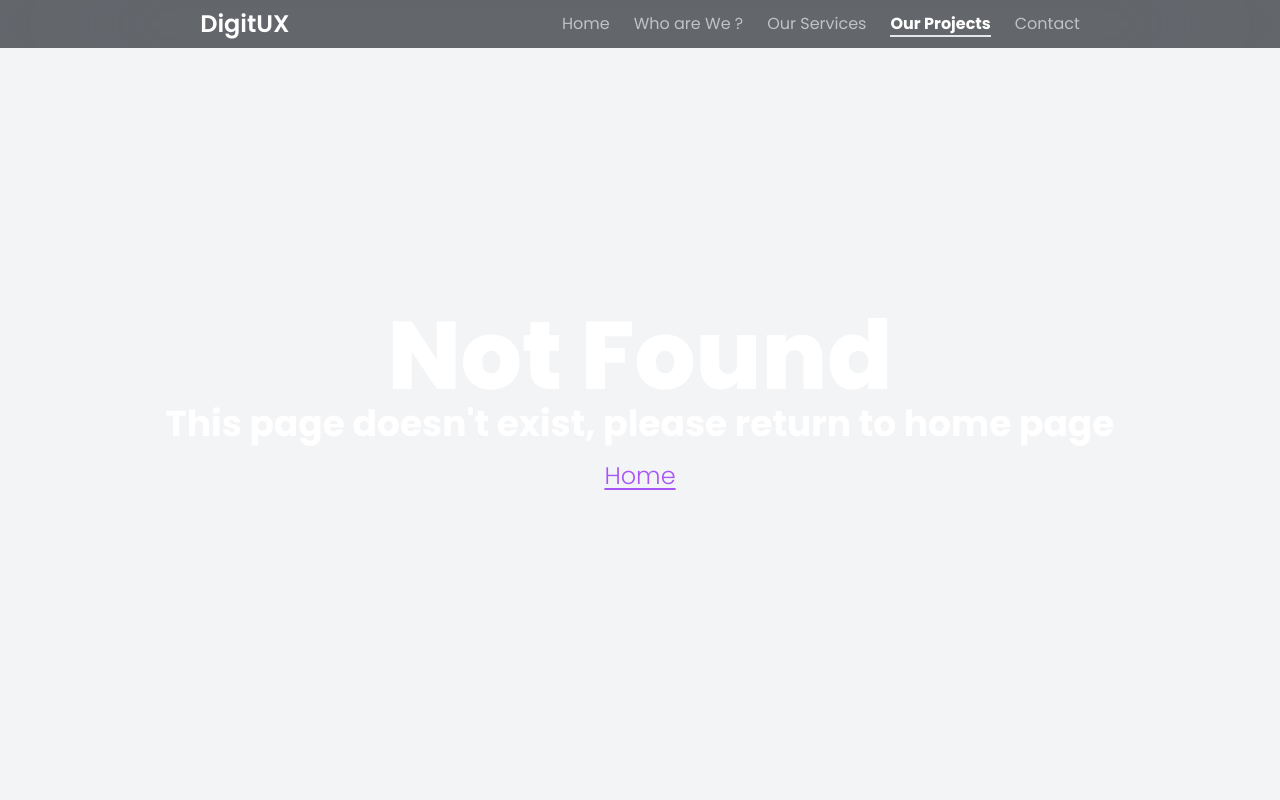
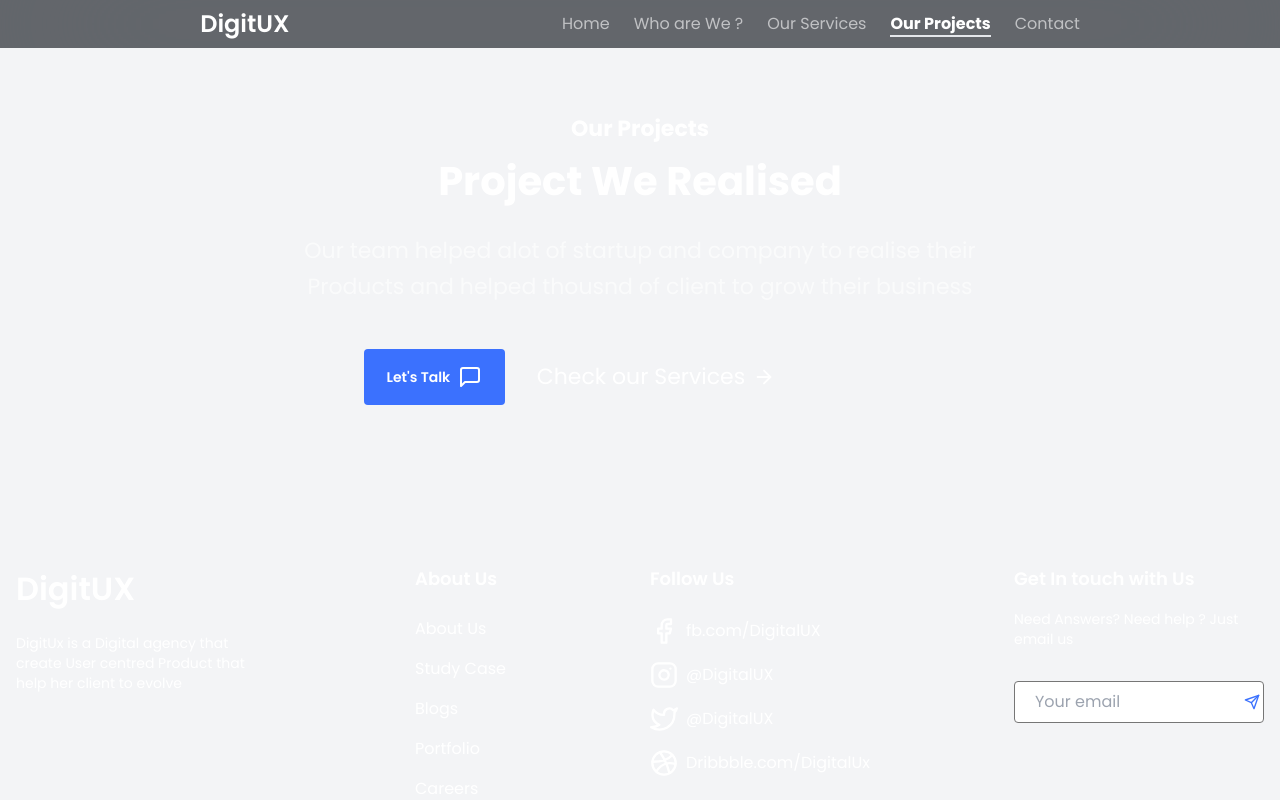
Before and after one commit to felpfsf/digitux, a Next.js app: page /projects in a window 1280 px wide. Before the commit this address had no page. Shown: the top 800 px of the page. Built offline with nearby package versions, Linux system fonts and the light colour scheme.

Commit message:
feat: added Our Projects page

```diff
--- /dev/null
+++ b/src/components/ProjectsHero.tsx
@@ -0,0 +1,30 @@
+import Link from 'next/link'
+import { FiArrowRight, FiMessageSquare } from 'react-icons/fi'
+
+export function ProjectsHero() {
+  return (
+    <section className='max-w-3xl w-full mx-auto pt-28 px-4 sm:flex flex-col items-center justify-center'>
+      <h2 className='xl:text-[22px] font-bold'>Our Projects</h2>
+      <h1 className='mt-4 text-4xl xl:text-[40px] font-bold sm:text-center'>
+      Project We Realised
+      </h1>
+      <p className='mt-8 text-lg xl:text-[22px] text-white/60 sm:text-center leading-relaxed'>
+      Our team helped alot of startup and company to realise their Products and helped thousnd of client to grow their business
+      </p>
+      <div className='w-full sm:w-3/4 mt-11 flex flex-col sm:flex-row items-center justify-center gap-8'>
+        <Link
+          href={'/contact'}
+          className='w-full text-sm font-semibold py-4 bg-digitux-primary rounded flex flex-1 items-center justify-center gap-2 hover:filter hover:contrast-200 transition-color ease-in-out duration-300'>
+          Let&apos;s Talk
+          <FiMessageSquare size={24} />
+        </Link>
+        <Link
+          href={'/services'}
+          className='text-lg sm:text-[22px] flex flex-grow items-center gap-2 hover:underline underline-offset-8'>
+          Check our Services
+          <FiArrowRight />
+        </Link>
+      </div>
+    </section>
+  )
+}
--- /dev/null
+++ b/src/pages/projects/index.tsx
@@ -0,0 +1,14 @@
+import { motion } from 'framer-motion'
+import { ProjectsHero } from '../../components/ProjectsHero'
+
+export default function Projects() {
+  return (
+    <motion.section
+      initial={{ opacity: 0 }}
+      animate={{ opacity: 1 }}
+      exit={{ opacity: 0, transition: { duration: 0.5 } }}
+      className='max-w-[1440px] w-full mx-auto'>
+      <ProjectsHero />
+    </motion.section>
+  )
+}
```
